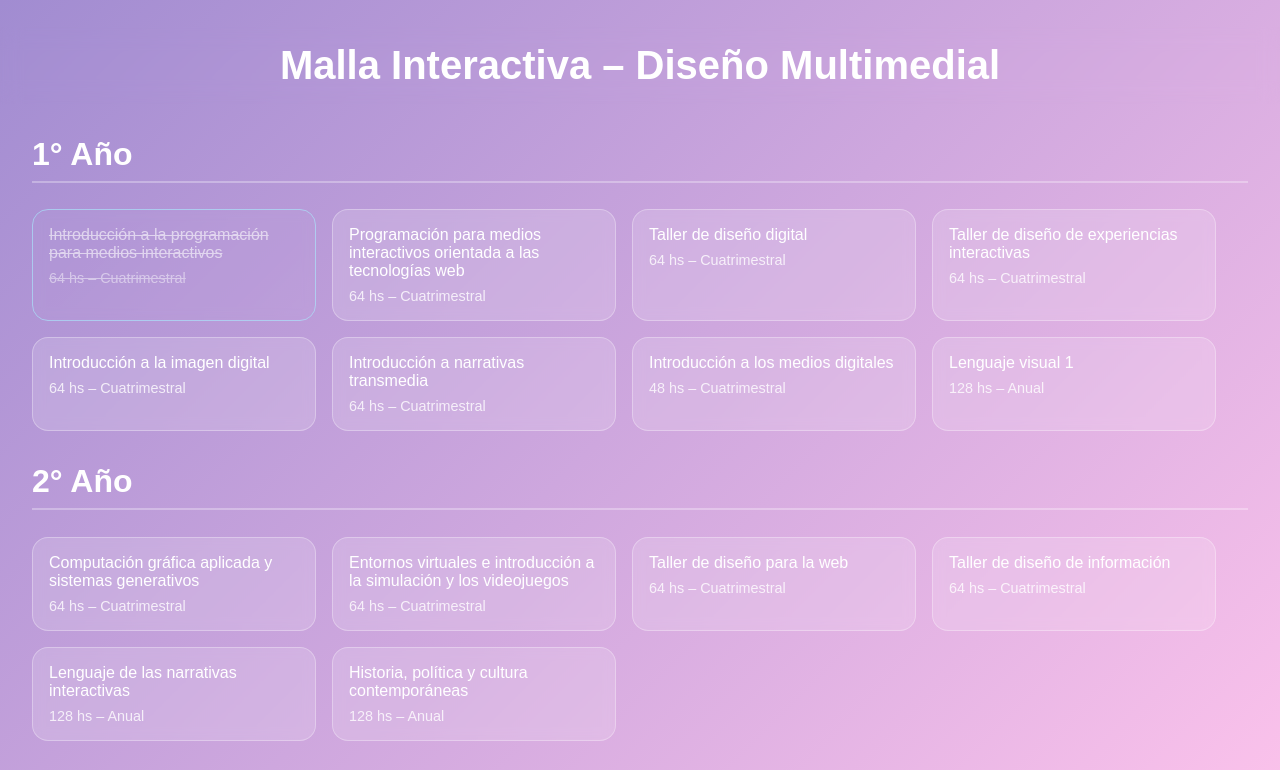
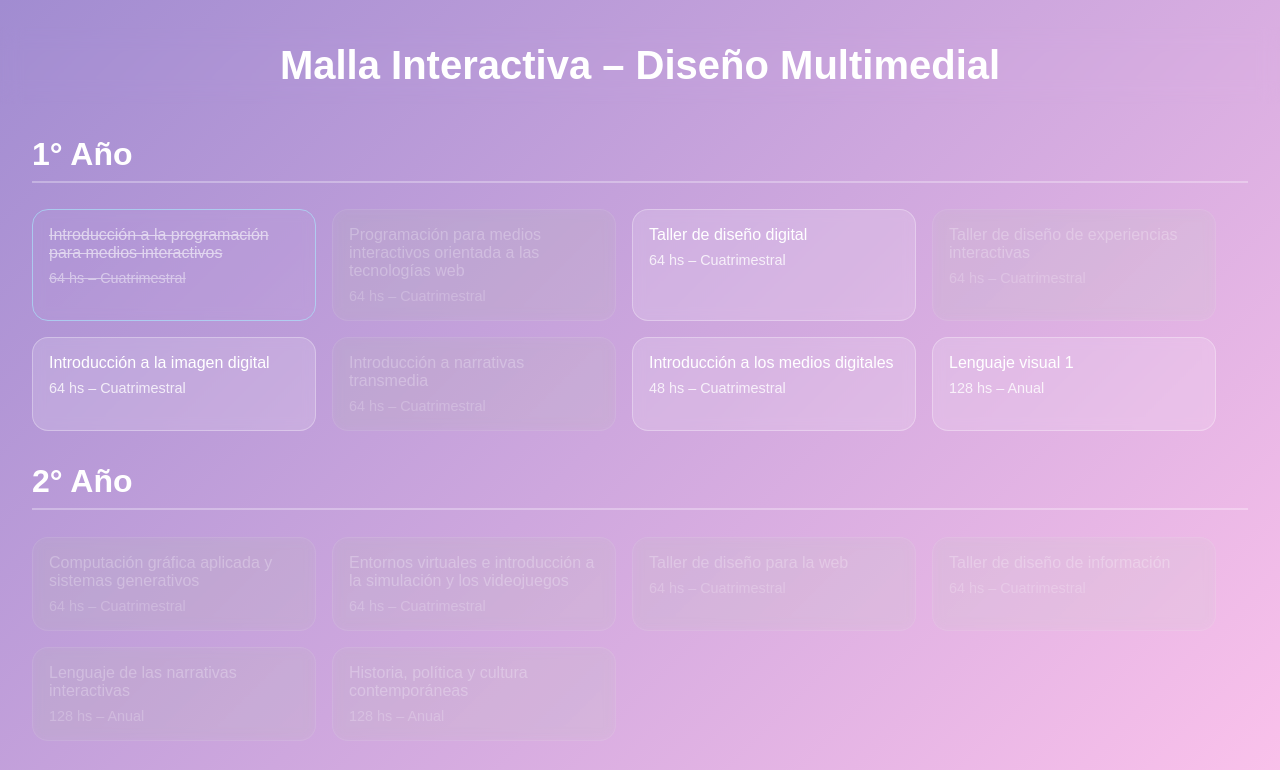
Before and after one commit to OrtegaMelany/malla-dise-o-multimedial, a plain HTML site: page index.html in a window 1280 px wide. Both pictures are taken after a click on the element 174 px from the left and 265 px from the top of the page. Shown: the top 770 px of the page. Drawn offline with Linux system fonts and the light colour scheme.

Commit message:
Update index.html

```diff
--- a/index.html
+++ b/index.html
@@ -54,6 +54,11 @@
       border-color: #aef;
       opacity: 0.6;
     }
+    .materia[data-bloqueada="true"] {
+      pointer-events: none;
+      opacity: 0.3;
+      filter: grayscale(0.6);
+    }
     .detalle {
       font-size: 0.9rem;
       margin-top: 0.5rem;
@@ -65,7 +70,7 @@
   <h1>Malla Interactiva – Diseño Multimedial</h1>
   <div id="contenedor"></div>
   <script>
- const malla = {
+    const malla = {
       "1° Año": [
         { nombre: "Introducción a la programación para medios interactivos", detalle: "64 hs – Cuatrimestral" },
         { nombre: "Programación para medios interactivos orientada a las tecnologías web", detalle: "64 hs – Cuatrimestral", correlativas: ["Introducción a la programación para medios interactivos"] },
@@ -114,29 +119,47 @@
         { nombre: "Historia de los medios y sistemas de comunicación contemporáneos", detalle: "128 hs – Anual", correlativas: ["Producción de textos", "Lenguaje de los nuevos medios", "Taller de diseño de experiencias transmedia"] }
       ]
     };
+
     const contenedor = document.getElementById("contenedor");
     const progreso = JSON.parse(localStorage.getItem("malla-aprobadas") || "{}");
+
+    function estaHabilitada(materia) {
+      if (!materia.correlativas) return true;
+      return materia.correlativas.every(correlativa => progreso[correlativa]);
+    }
+
     for (let anio in malla) {
       const bloque = document.createElement("div");
       bloque.className = "anio";
       bloque.innerHTML = `<h2>${anio}</h2><div class="materias"></div>`;
       const zonaMaterias = bloque.querySelector(".materias");
+
       malla[anio].forEach((materia) => {
+        const aprobada = progreso[materia.nombre] || false;
+        const habilitada = estaHabilitada(materia);
+
         const card = document.createElement("div");
         card.className = "materia";
         card.textContent = materia.nombre;
         card.setAttribute("data-nombre", materia.nombre);
-        card.setAttribute("data-aprobada", progreso[materia.nombre] || false);
+        card.setAttribute("data-aprobada", aprobada);
+        card.setAttribute("data-bloqueada", !habilitada);
+
         const info = document.createElement("div");
         info.className = "detalle";
         info.textContent = materia.detalle;
         card.appendChild(info);
-        card.addEventListener("click", () => {
-          const estado = card.getAttribute("data-aprobada") === "true";
-          card.setAttribute("data-aprobada", !estado);
-          progreso[materia.nombre] = !estado;
-          localStorage.setItem("malla-aprobadas", JSON.stringify(progreso));
-        });
+
+        if (habilitada) {
+          card.addEventListener("click", () => {
+            const nuevoEstado = !(card.getAttribute("data-aprobada") === "true");
+            card.setAttribute("data-aprobada", nuevoEstado);
+            progreso[materia.nombre] = nuevoEstado;
+            localStorage.setItem("malla-aprobadas", JSON.stringify(progreso));
+            location.reload();
+          });
+        }
+
         zonaMaterias.appendChild(card);
       });
       contenedor.appendChild(bloque);
```
